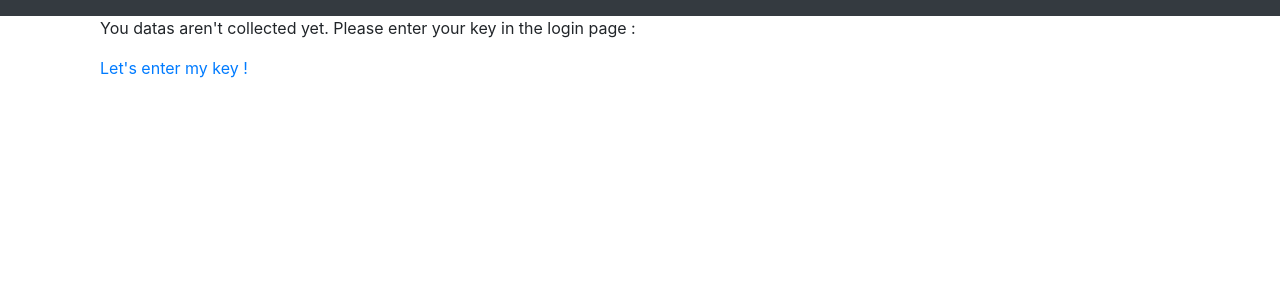
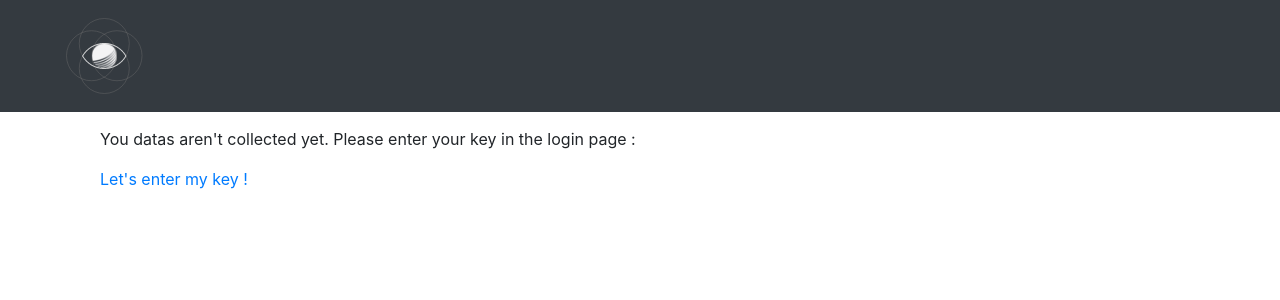
Before and after one commit to sapkotashardul/A-eye-logger, a Flask app: page /dashboard in a window 1280 px wide. Shown: the top 300 px of the page. Run offline with Flask 2, Linux system fonts and the light colour scheme; some libraries are stand-ins or nearby versions.

Commit message:
update the look

```diff
--- /dev/null
+++ b/src/a_eye/static/style.css
@@ -0,0 +1,3 @@
+.body{
+	font-size:50px;
+}
--- a/src/a_eye/templates/layout.html
+++ b/src/a_eye/templates/layout.html
@@ -5,24 +5,27 @@
     <meta name="viewport" content="width=device-width, initial-scale=1, shrink-to-fit=no">
 
     <!-- Bootstrap CSS -->
+    <link rel="stylesheet" href="{{ url_for('static', filename='main.css') }}">
     <link rel="stylesheet" href="https://stackpath.bootstrapcdn.com/bootstrap/4.3.1/css/bootstrap.min.css" integrity="sha384-ggOyR0iXCbMQv3Xipma34MD+dH/1fQ784/j6cY/iJTQUOhcWr7x9JvoRxT2MZw1T" crossorigin="anonymous">
 
 	<title></title>
 
-	<link rel="stylesheet" href="{{ url_for('static', filename='css/main.css') }}">
+
 
 </head>
 <body>
-	<header class="site-header">
+	<header class="site-header" style="padding-bottom:15px">
 		<nav class="navbar navbar-expand-md navbar-dark bg-dark">
+			<img src="/static/logo.png" style="padding: 10px; padding-left: 50px; ">
   			<div class="container">
-  				<div class="collapse navbar-collapse" id="navbarToggle">
-  					<!-- <img src="/static/logo.png"> -->
-  				<div class="navbar-nav">
+
+  				<div class="collapse navbar-collapse" id="navbarToggle" style="position:relative;" >
+
+
 					{% if current_user.is_authenticated %}
-						<a class="nav-item nav-link text-white" href="{{ url_for('logout') }}" >Enter a new key</a>
+						<a class="text-white" href="{{ url_for('logout') }}" style="font-size : 20px; position:absolute; right:0;">Enter a new key</a>
 					{% endif %}
-				</div>
+
 			</div>
 		</div>
 		</nav>
--- a/src/a_eye/templates/login.html
+++ b/src/a_eye/templates/login.html
@@ -1,7 +1,7 @@
 {% extends "layout.html" %}
 {% block content %}
 
-<div class="content-section">
+<div class="content-section" >
 	<form method="POST" action="">
 		{{ form.hidden_tag() }}
 		<fieldset class="form-group">
```
